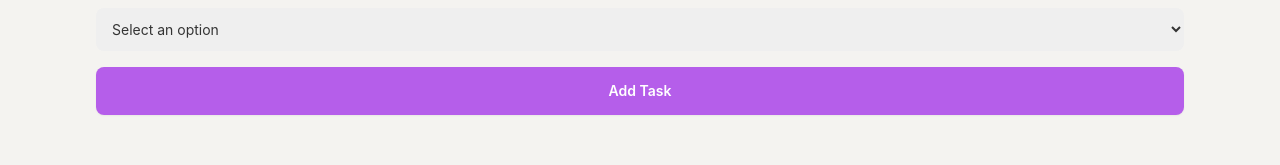
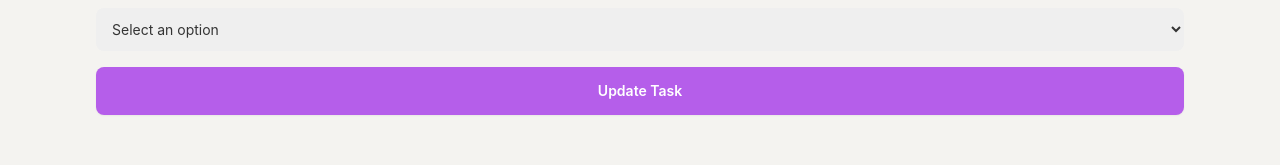
Before and after one commit to rabeya003/task-Qtec-client, a React (Vite) app: page /edit/1 in a window 1280 px wide. Shown: the part 511-676 px from the top of the page. Built offline with nearby package versions, Linux system fonts and the light colour scheme; no server answers.

Commit message:
update button naming fixed

```diff
--- a/src/Components/EditTask.jsx
+++ b/src/Components/EditTask.jsx
@@ -1,8 +1,8 @@
 import { useEffect, useState } from "react";
-import { Navigate, useNavigate, useParams } from "react-router-dom";
+import { useNavigate, useParams } from "react-router-dom";
 import Swal from "sweetalert2";
 const EditTask = () => {
-  const [Tasks, setTasks] = useState({});
+  const [Tasks, setTasks] = useState([]);
   const { id } = useParams();
   const navigate = useNavigate();
 
@@ -17,6 +17,7 @@ const EditTask = () => {
         }
         const jsonData = await response.json();
         setTasks(jsonData);
+        console.log(jsonData);
       } catch (error) {
         console.error("Error fetching data:", error);
       }
@@ -129,7 +130,7 @@ const EditTask = () => {
           {/* Submit button */}
           <input
             type="submit"
-            value="Add Task"
+            value="Update Task"
             className="mt-4 btn btn-block bg-[#B55EEA] hover:bg-[#382147] text-white"
           />
         </form>
```
